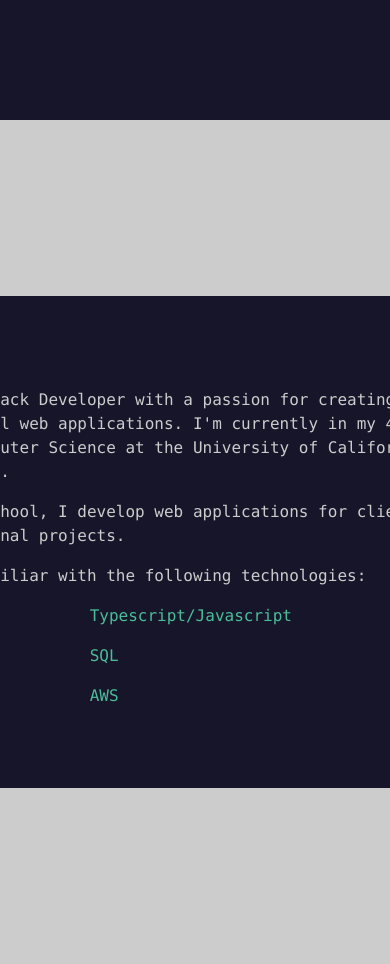
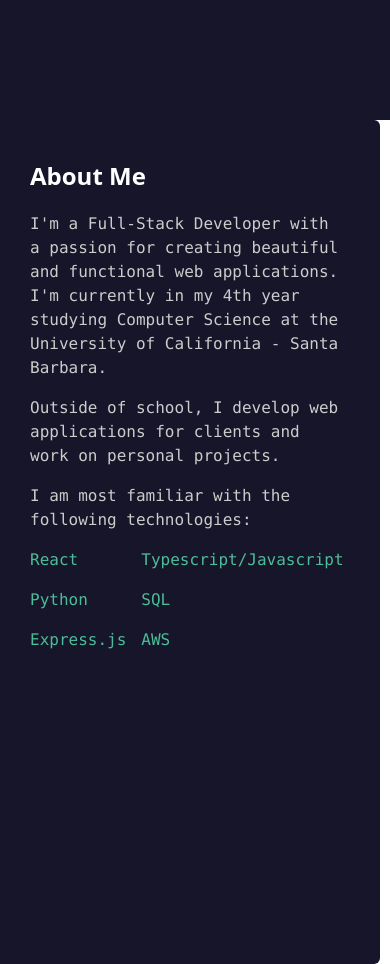
Before and after one commit to heyyysus/dev-portfolio, a Next.js app: page / in a window 390 px wide. Shown: the part 800-1764 px from the top of the page. Built offline with nearby package versions, Linux system fonts and the light colour scheme.

Commit message:
create responsive about section

```diff
--- a/src/app/_components/aboutSection.tsx
+++ b/src/app/_components/aboutSection.tsx
@@ -8,9 +8,9 @@
     return (
     <div
     id = 'about'
-    className='flex flex-row justify-center items-center bg-grey h-[100vh] w-full'>
+    className='flex flex-row justify-center items-center bg-white h-[100vh] w-full'>
         <div className='flex flex-row justify-center items-center content-center'>
-          <div className='font-sans w-[700px] h-fit p-10 bg-blue-dark rounded-md mr-5 pb-20'>
+          <div className='font-sans md:w-[700px] md:h-fit w-screen h-screen p-10 bg-blue-dark rounded-md mr-5 pb-20'>
             <h1 className='text-2xl font-bold text-white mb-5 animate-fadeInFast'>About Me</h1>
             <p className='text-base text-grey font-mono animate-fadeIn'>
               I&apos;m a Full-Stack Developer with a passion for creating
```
